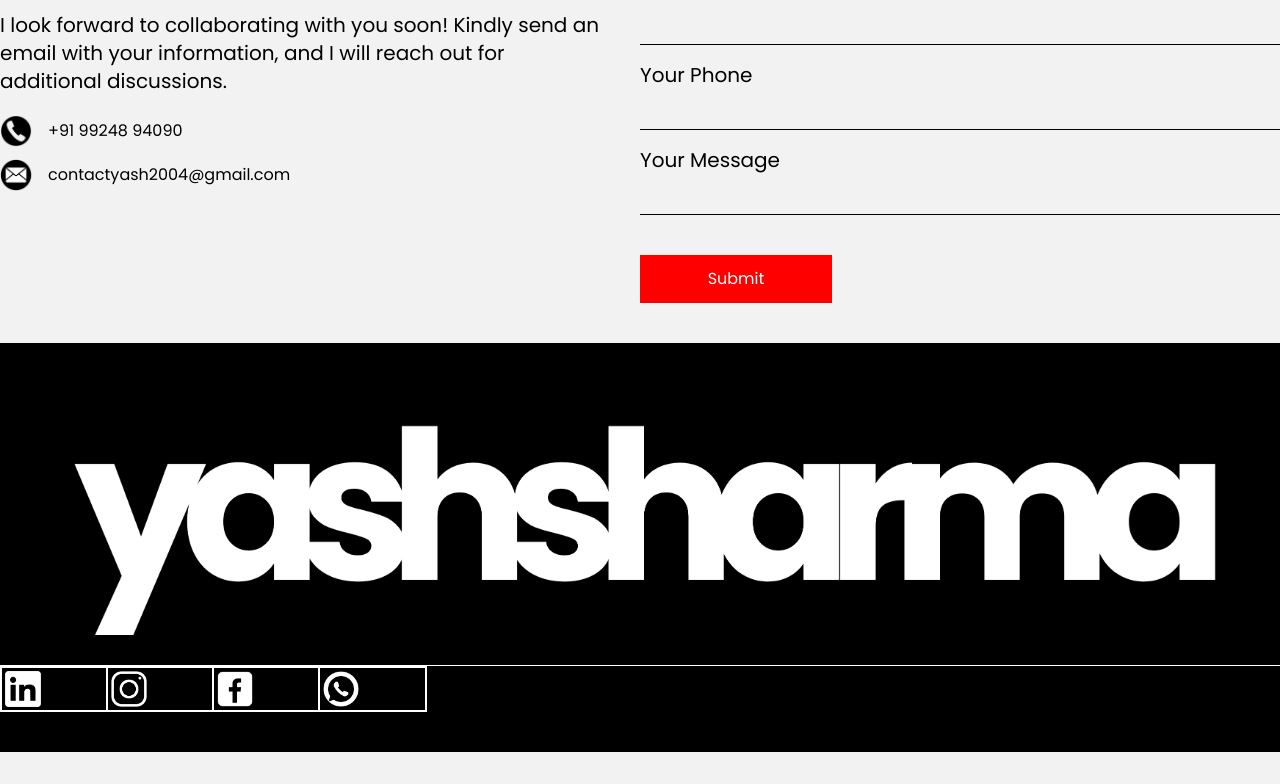
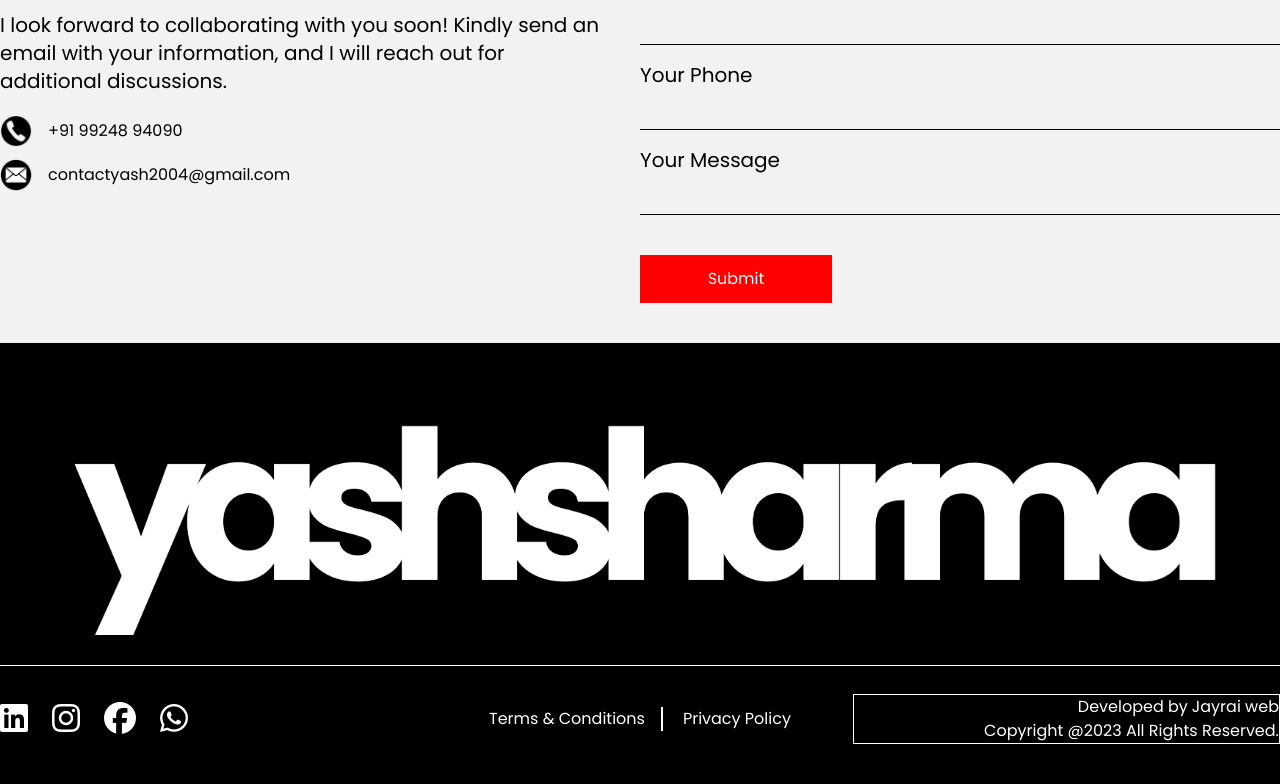
Before and after one commit to developerjay18/ys-digital-portfolio, a React (Vite) app: page / in a window 1280 px wide. Shown: the part 11007-11791 px from the top of the page. Before the commit the page ends 11759 px from the top, so only its background shows below. Built offline with nearby package versions, Linux system fonts and the light colour scheme.

Commit message:
completing footer

```diff
--- a/index.html
+++ b/index.html
@@ -11,6 +11,11 @@
       href="https://fonts.googleapis.com/css2?family=Poppins:wght@100;200;300;400;500;600;700;800;900&display=swap"
       rel="stylesheet"
     />
+    <!-- fontawesome links -->
+    <script
+      src="https://kit.fontawesome.com/a4ceb3bfd3.js"
+      crossorigin="anonymous"
+    ></script>
     <title>Yash Sharma | digital marketer</title>
   </head>
   <body>
--- a/src/components/Footer/Footer.jsx
+++ b/src/components/Footer/Footer.jsx
@@ -12,20 +12,37 @@ function Footer() {
           <img src={FooterImg} alt="footer-img" className="border-b-[1px]" />
         </div>
         {/* lower  */}
-        <div className="lower">
-          <div className="links w-1/3 flex border">
+        <div className="lower mt-7 flex items-center">
+          <div className="links w-1/3 flex gap-6">
             {socialLinks.map((link, index) => {
               return (
                 <Link to={link.url} key={index}>
-                  <div className="border">
-                    <img src={link.imgUrl} alt="icon" className='w-[40%]'/>
-                  </div>
+                  <i className={`fa-brands ${link.iconName} fa-2xl`}></i>
                 </Link>
               );
             })}
           </div>
-          <div className="nav-links w-1/3"></div>
-          <div className="copyright w-1/3"></div>
+          <div className="nav-links w-1/3">
+            <div className="flex justify-center gap-5">
+              <Link to="/terms-and-conditions" className="border-r-2 pr-4">
+                <div>Terms &amp; Conditions</div>
+              </Link>
+              <Link to={'/privacy-policy'}>
+                <div>Privacy Policy</div>
+              </Link>
+            </div>
+          </div>
+          <div className="copyright w-1/3 border">
+            <div className="upper flex gap-1 justify-end">
+              <span>Developed by</span>
+              <span>
+                <Link to="http://www.jayraiweb.com">Jayrai web</Link>
+              </span>
+            </div>
+            <div className="lower capitalize text-right">
+              copyright @2023 All rights reserved.
+            </div>
+          </div>
         </div>
       </div>
     </div>
--- a/src/components/data.js
+++ b/src/components/data.js
@@ -135,19 +135,19 @@ const caseStudies = [
 
 const socialLinks = [
   {
-    imgUrl: LD,
+    iconName :"fa-linkedin",
     url: 'https://www.linkedin.com/in/yashsharmadigital',
   },
   {
-    imgUrl: Insta,
+    iconName :"fa-instagram",
     url: 'https://instagram.com/yashsharma.digital',
   },
   {
-    imgUrl: FB,
+    iconName :"fa-facebook",
     url: 'https://www.facebook.com/yashsharma.digital',
   },
   {
-    imgUrl: WP,
+    iconName :"fa-whatsapp",
     url: 'https://wa.me/919924894090',
   },
 ];
```
